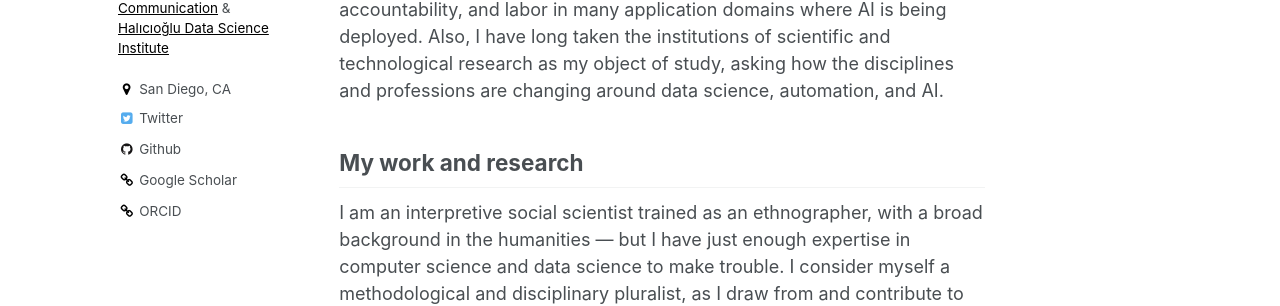
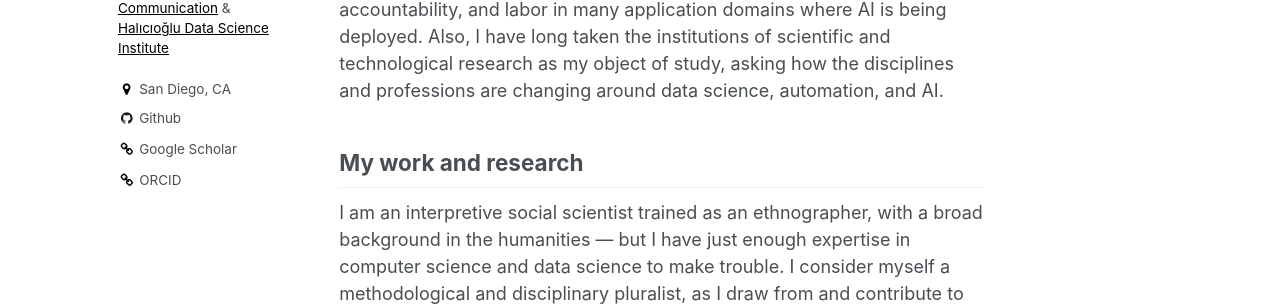
Before and after one commit to Yuxin-Zhang-Jasmine/Yuxin-Zhang-Jasmine.github.io, a Jekyll site: the page built from _pages/about.md, in a window 1280 px wide. Shown: the part 458-764 px from the top of the page. Built offline with Jekyll 4.4.1, drawn with Linux system fonts in a browser that asks for light colours.

Commit message:
Update _config.yml
minor change

```diff
--- a/_config.yml
+++ b/_config.yml
@@ -11,7 +11,7 @@ title                    : "Yuxin Zhang"
 title_separator          : "-"
 name                     : &name "Yuxin Zhang"
 description              : &description "computational ethnographer<br/>ethnographer of computation"
-url                      : https://yuxin-zhang-jasmine.github.io/ # the base hostname & protocol for your site e.g. "https://mmistakes.github.io"
+url                      : https://yuxin-zhang-jasmine.github.io # the base hostname & protocol for your site e.g. "https://mmistakes.github.io"
 baseurl                  : "" # the subpath of your site, e.g. "/blog"
 repository               : "Yuxin-Zhang-Jasmine/Yuxin-Zhang-Jasmine.github.io"
 teaser                   :  # filename of teaser fallback teaser image placed in /images/, .e.g. "500x300.png"
@@ -88,7 +88,7 @@ author:
   flickr           :
   facebook         :
   foursquare       :
-  github           : "staeiou"
+  github           : "yuxin-zhang-Jasmine"
   google_plus      :
   keybase          :
   instagram        :
@@ -100,7 +100,7 @@ author:
   stackoverflow    : # http://stackoverflow.com/users/123456/username
   steam            :
   tumblr           :
-  twitter          : *twitter
+  twitter          : #*twitter
   vine             :
   weibo            :
   xing             :
```
